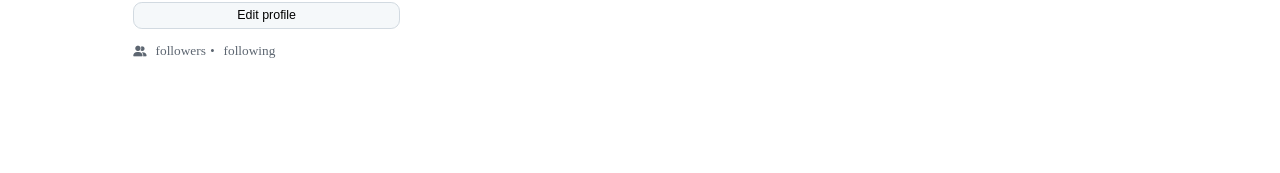
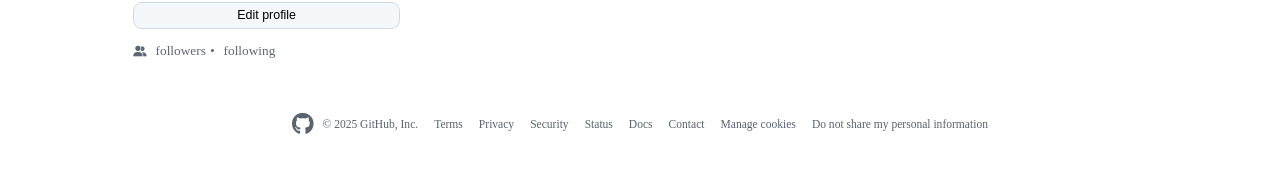
Before and after one commit to salohiddinovAsadbek/git-copy, a React (Create React App) app: page /repositories in a window 1280 px wide. Shown: the part 453-626 px from the top of the page. Built offline with nearby package versions, Linux system fonts and the light colour scheme; no server answers.

Commit message:
footer added

```diff
--- /dev/null
+++ b/src/components/footer.js
@@ -0,0 +1,23 @@
+import { NavLink } from "react-router-dom";
+import "../styles/footer.css";
+
+function Footer() {
+  return (
+    <div className="footer">
+      <div>
+        <i className="fa-brands fa-github"></i>
+        <p>© 2025 GitHub, Inc.</p>
+      </div>
+      <NavLink to="/">Terms</NavLink>
+      <NavLink to="/">Privacy</NavLink>
+      <NavLink to="/">Security</NavLink>
+      <NavLink to="/">Status</NavLink>
+      <NavLink to="/">Docs</NavLink>
+      <NavLink to="/">Contact</NavLink>
+      <NavLink to="/">Manage cookies</NavLink>
+      <NavLink to="/">Do not share my personal information</NavLink>
+    </div>
+  );
+}
+
+export default Footer;
--- a/src/followingPage/follow.js
+++ b/src/followingPage/follow.js
@@ -3,6 +3,7 @@ import "../styles/following.css";
 import Profile from "../components/profile";
 import { useSelector } from "react-redux";
 import FollowingType from "./follwingType";
+import Footer from "../components/footer";
 
 function Follow() {
   const following = useSelector((state) => state.following);
@@ -18,6 +19,7 @@ function Follow() {
           })}
         </div>
       </div>
+      <Footer />
     </div>
   );
 }
--- a/src/homepage/home.js
+++ b/src/homepage/home.js
@@ -1,3 +1,4 @@
+import Footer from "../components/footer";
 import Navbar from "../components/navbar";
 import Profile from "../components/profile";
 import "../styles/style.css";
@@ -11,6 +12,7 @@ function Home() {
         <Profile />
         <OverviewRight />
       </div>
+      <Footer />
     </div>
   );
 }
--- a/src/projectPage/projectPage.js
+++ b/src/projectPage/projectPage.js
@@ -2,6 +2,7 @@ import Navbar from "../components/navbar";
 import Profile from "../components/profile";
 import "../styles/projectRight.css";
 import ProjectRight from "./projectRight";
+import Footer from "../components/footer";
 
 function ProjectPage() {
   return (
@@ -11,6 +12,7 @@ function ProjectPage() {
         <Profile />
         <ProjectRight />
       </div>
+      <Footer />
     </div>
   );
 }
--- a/src/repositories/repoWrapper.js
+++ b/src/repositories/repoWrapper.js
@@ -13,6 +13,7 @@ function RepoWrapper() {
         <div className="typeRepo">
           <p>Type</p>
           <Img src="arrowDownRepo" />
+          <div></div>
         </div>
         <div className="typeRepo">
           <p>Language</p>
--- a/src/repositories/reposPage.js
+++ b/src/repositories/reposPage.js
@@ -2,6 +2,7 @@ import Navbar from "../components/navbar";
 import Profile from "../components/profile";
 import RepoWrapper from "./repoWrapper";
 import "../styles/repoMain.css";
+import Footer from "../components/footer";
 
 function RepoMain() {
   return (
@@ -11,6 +12,7 @@ function RepoMain() {
         <Profile />
         <RepoWrapper />
       </div>
+      <Footer />
     </div>
   );
 }
--- /dev/null
+++ b/src/styles/footer.css
@@ -0,0 +1,35 @@
+.footer {
+  display: flex;
+  justify-content: center;
+  align-items: center;
+  padding: calc(40 / 14.4 * 1vw);
+  gap: calc(18 / 14.4 * 1vw);
+}
+
+.footer > div {
+  display: flex;
+  align-items: center;
+  gap: calc(10 / 14.4 * 1vw);
+}
+
+.footer > div > i {
+  font-size: calc(25 / 14.4 * 1vw);
+  color: #59636e;
+}
+
+.footer > div > p {
+  font-size: calc(13 / 14.4 * 1vw);
+  line-height: calc(18 / 14.4 * 1vw);
+  color: rgb(89, 99, 110);
+}
+
+.footer > a {
+  font-size: calc(13 / 14.4 * 1vw);
+  line-height: calc(18 / 14.4 * 1vw);
+  color: rgb(89, 99, 110);
+}
+
+.footer > a:hover {
+  color: blue;
+  text-decoration: underline;
+}
```
